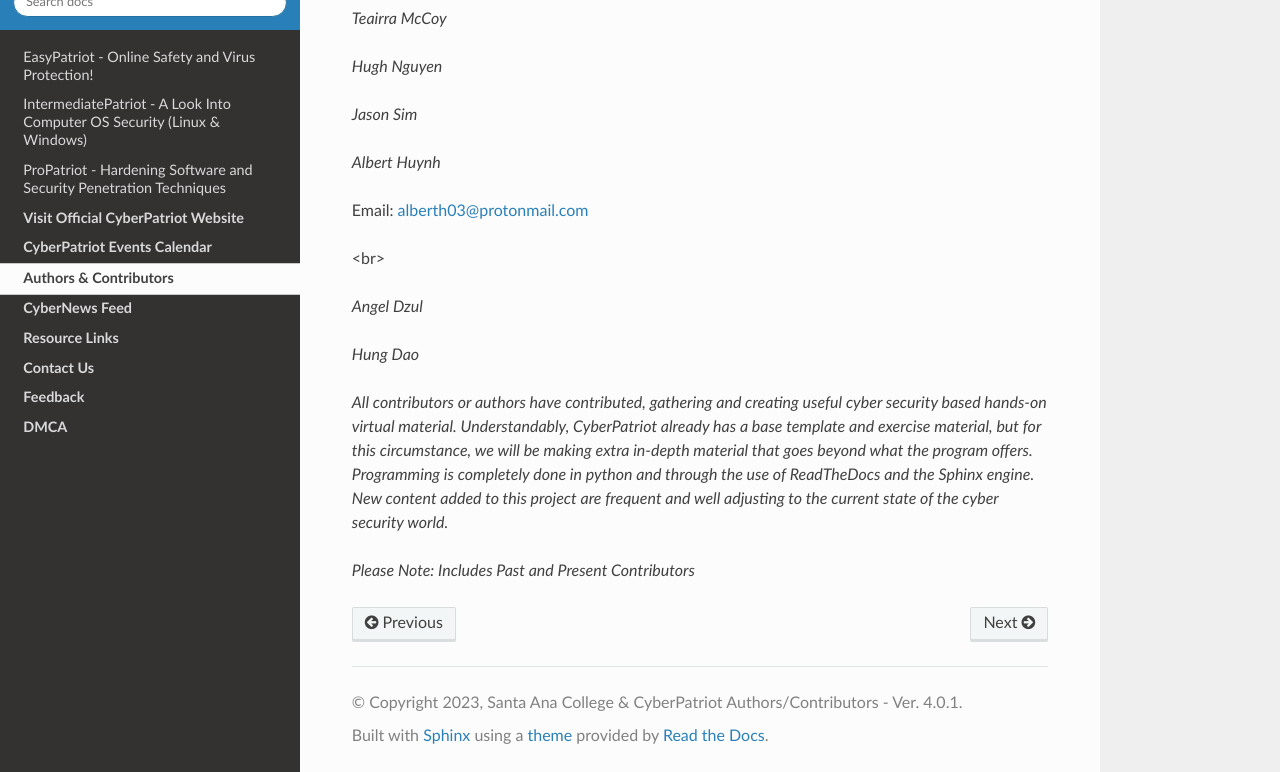
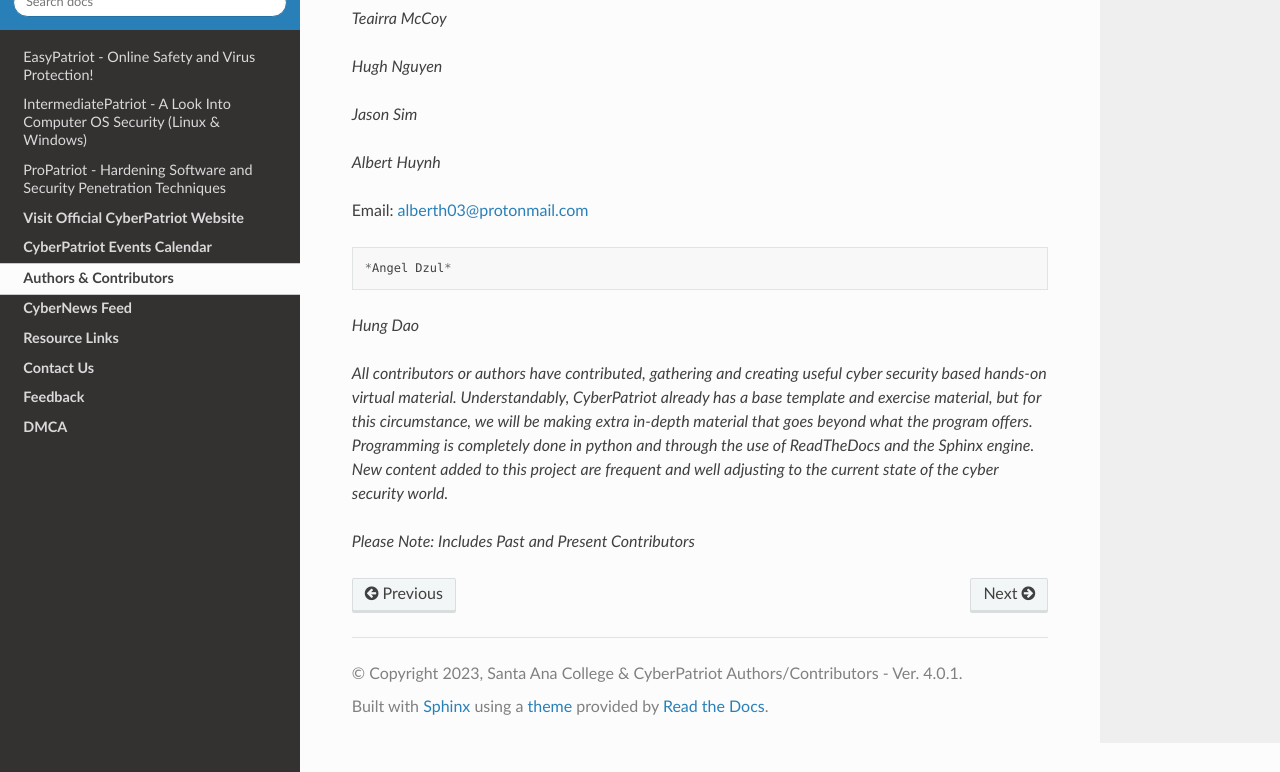
Before and after one commit to natt96z/cybersac, a Sphinx documentation site: the page built from docs/source/AuthorsContributors.rst, in a window 1280 px wide and 900 px high, scrolled down 796 px, cut to the strip 128-900 px from the top of the window. Built offline with Sphinx 7.4.7 and the Read the Docs theme 2.0.0, drawn with Linux system fonts in a browser that asks for light colours.

Commit message:
Update AuthorsContributors.rst

```diff
--- a/docs/source/AuthorsContributors.rst
+++ b/docs/source/AuthorsContributors.rst
@@ -29,7 +29,7 @@
 
 Email: alberth03@protonmail.com
 
-<br>
+::
 
 *Angel Dzul*
 
```
